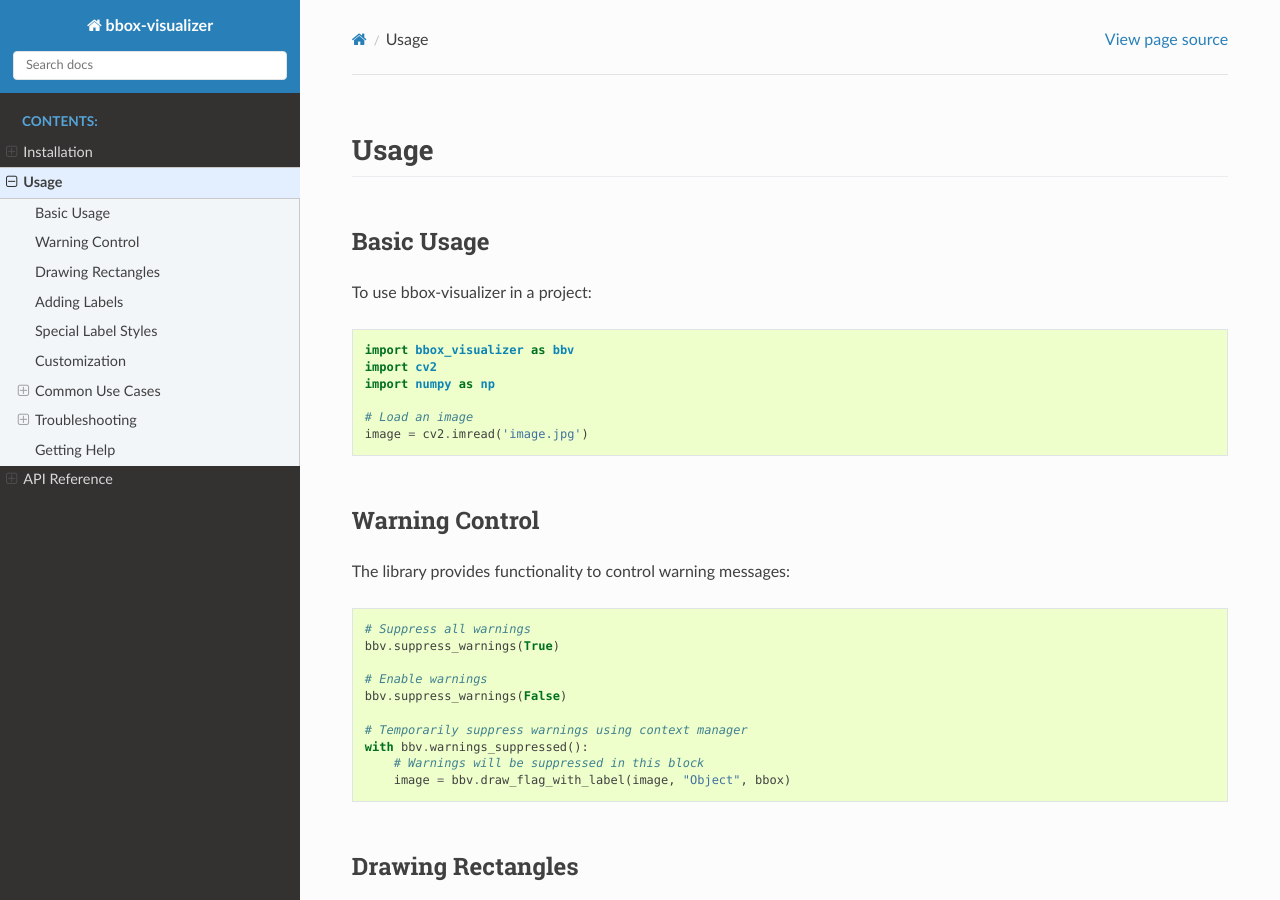
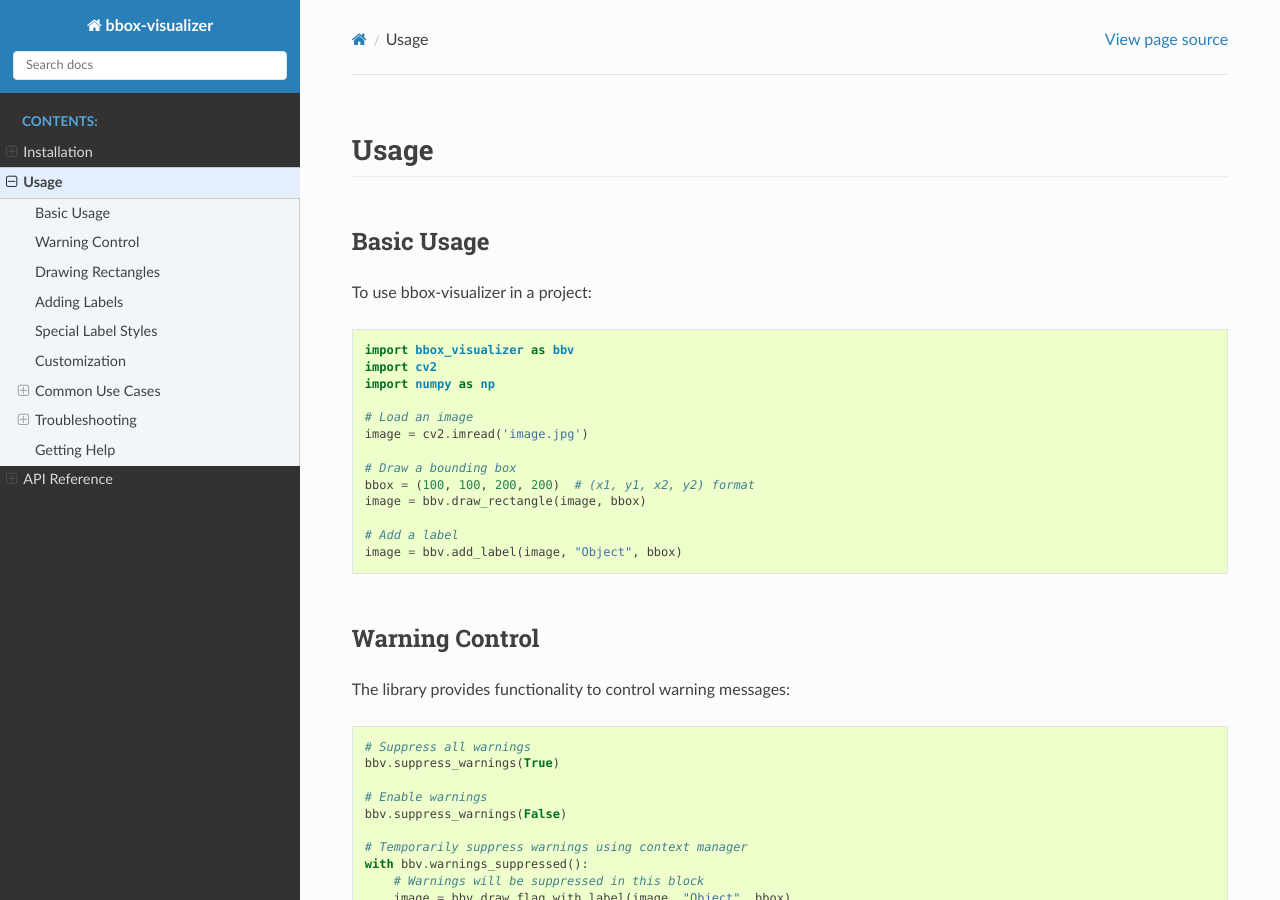
Before and after one commit to shoumikchow/bbox-visualizer, a Sphinx documentation site: the page built from docs/usage.rst, in a window 1280 px wide and 900 px high. Built offline with Sphinx 7.4.7 and the Read the Docs theme 3.1.0, drawn with Linux system fonts in a browser that asks for light colours; the version number could not be read and is left out.

Commit message:
docs: add usage examples for drawing bounding boxes and labels in bbox-visualizer

```diff
--- a/docs/usage.rst
+++ b/docs/usage.rst
@@ -14,6 +14,13 @@ To use bbox-visualizer in a project:
 
     # Load an image
     image = cv2.imread('image.jpg')
+
+    # Draw a bounding box
+    bbox = (100, 100, 200, 200)  # (x1, y1, x2, y2) format
+    image = bbv.draw_rectangle(image, bbox)
+
+    # Add a label
+    image = bbv.add_label(image, "Object", bbox)
 
 Warning Control
 -------------
```
